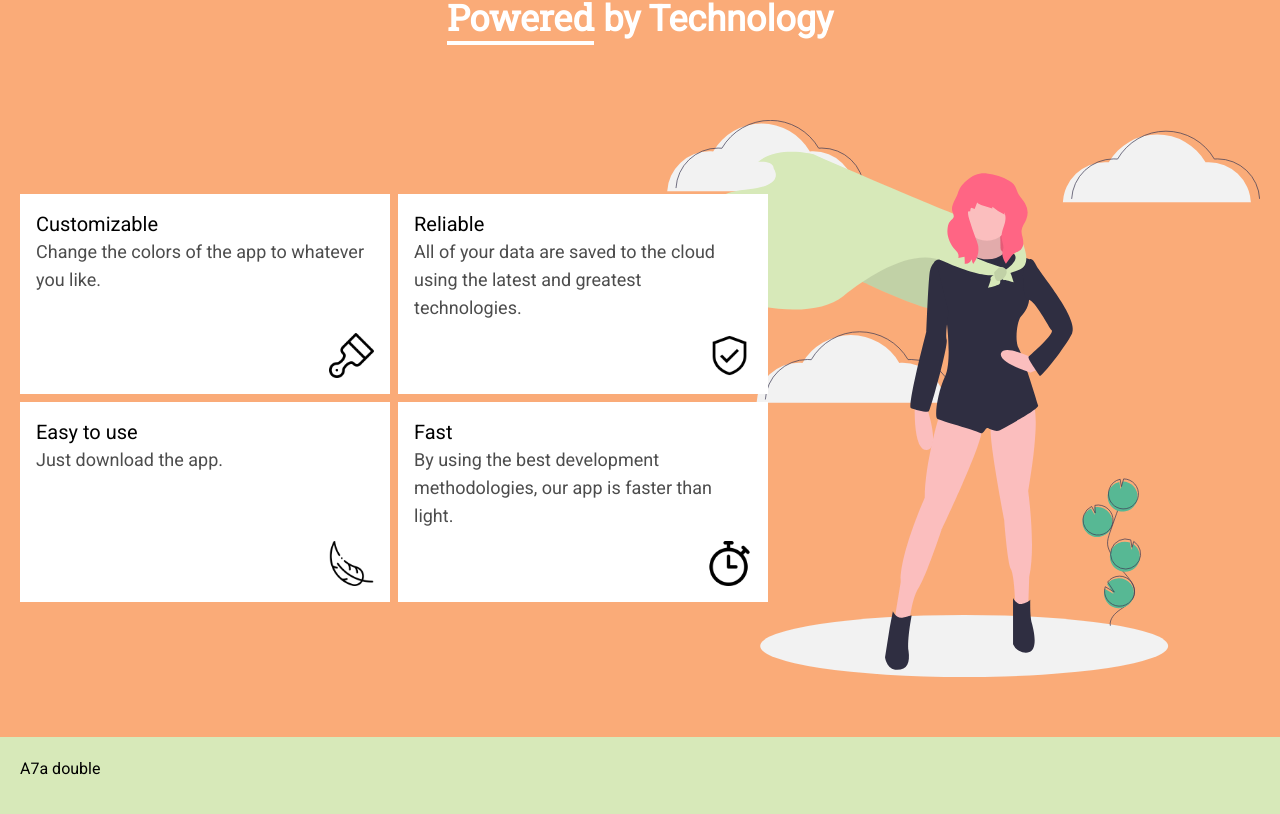
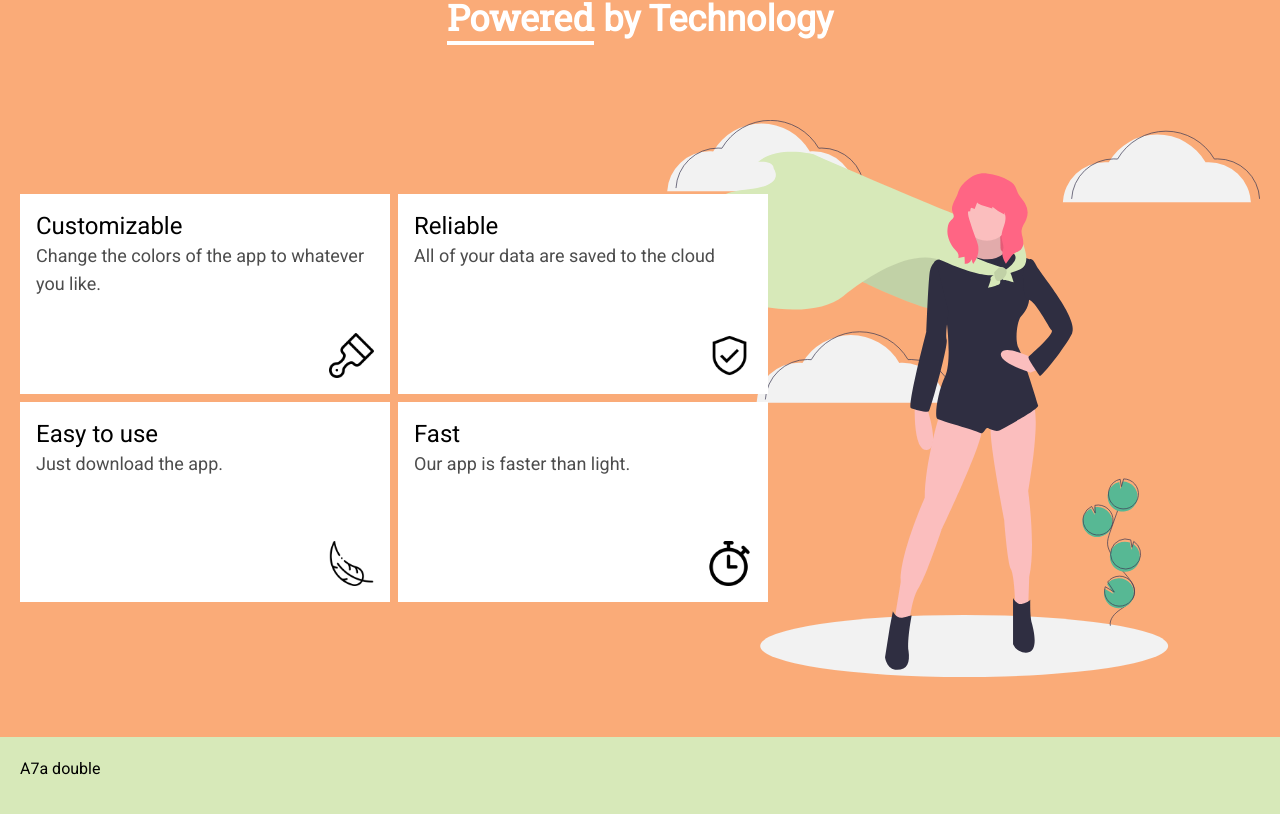
Before and after one commit to AhmedAbozaid9/todo_website, a React (Vite) app: page / in a window 1280 px wide. Shown: the part 863-1677 px from the top of the page. Built offline with nearby package versions, Linux system fonts and the light colour scheme.

Commit message:
changes the features layout to grid

```diff
--- a/src/components/FeatureCard.jsx
+++ b/src/components/FeatureCard.jsx
@@ -2,10 +2,10 @@ import React from 'react';
 
 const FeatureCard = ({title,content,img}) => {
   return (
-    <div className="bg-white p-4 lg:w-[370px] lg:h-[200px] md:w-[260px] md:h-[150px] w-[220px] h-[120px] relative">
-      <h3 className="text-2xl font-normal md:text-xl">{title}</h3>
+    <div className="bg-white p-4 lg:w-[370px] lg:h-[200px] md:w-[260px] md:h-[150px] sm:w-[220px] sm:h-[120px] w-[160px] h-[90px] relative">
+      <h3 className="md:text-2xl font-normal sm:text-xl text-md">{title}</h3>
       <p className="text-dimBlack md:text-lg sm:text-sm text-[12px]">{content}</p>
-      <img draggable={"false"} src={img} alt={title} className="lg:w-[45px] md:w-[28px] w-[23px] absolute bottom-4 right-4"/>
+      <img draggable={"false"} src={img} alt={title} className="lg:w-[45px] md:w-[28px] sm:w-[23px] w-[18px] absolute sm:bottom-4 sm:right-4 bottom-1 right-1"/>
     </div>
   );
 };
--- a/src/constants/features.js
+++ b/src/constants/features.js
@@ -13,7 +13,7 @@ const features = [
   {
     id:2,
     title:"Reliable",
-    content: "All of your data are saved to the cloud using the latest and greatest technologies.",
+    content: "All of your data are saved to the cloud",
     img:shield,
   },
   {
@@ -25,7 +25,7 @@ const features = [
   {
     id:4,
     title:"Fast",
-    content: "By using the best development methodologies, our app is faster than light.",
+    content: "Our app is faster than light.",
     img:stopwatch,
   }
 ]
```
